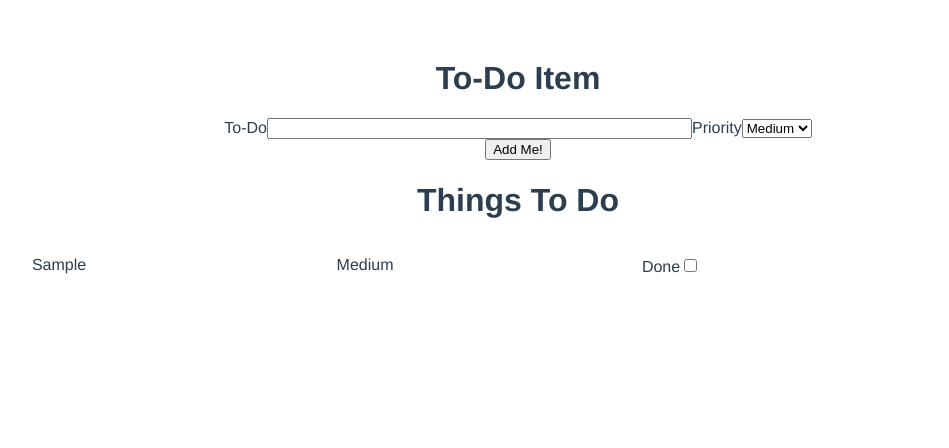
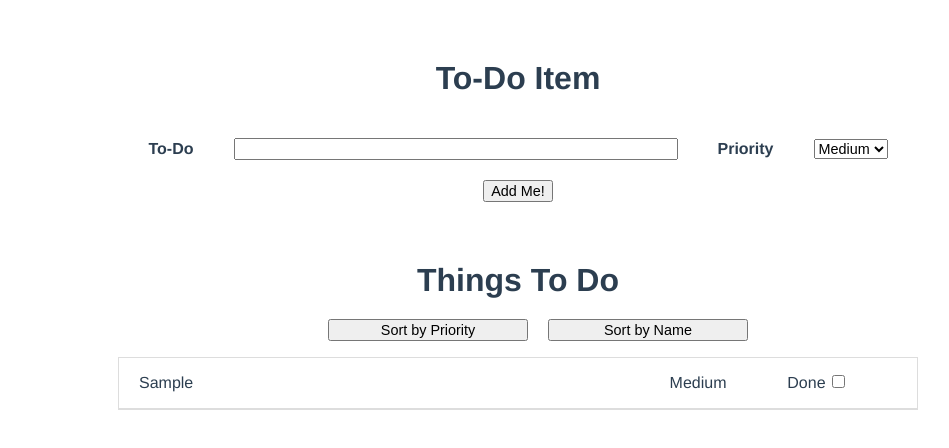
Before and after one commit to alex-stlrv/to-do-app, a Vue app: page / in a window 1280 px wide. Both pictures are taken after typing "Sample" into the empty fields and a click on the button "Add Me!". Shown: the top 448 px of the page, without its empty margins (122-1071 px from the left). Built offline with nearby package versions, Linux system fonts and the light colour scheme.

Commit message:
add simple css styles

```diff
--- a/src/App.vue
+++ b/src/App.vue
@@ -47,5 +47,7 @@ export default defineComponent({
   text-align: center;
   color: #2c3e50;
   margin-top: 60px;
+  height: 100%; /*setting this explicitly is important*/
+  width: 100%;
 }
 </style>
--- a/src/components/ToDoItem.vue
+++ b/src/components/ToDoItem.vue
@@ -53,4 +53,23 @@ export default defineComponent({
 
 <style scoped>
 
+form label {
+  margin: 20px;
+  font-weight: bold;
+}
+
+form input {
+  margin: 20px;
+  font-size: 0.9rem;
+}
+
+form select {
+  font-size: 0.9rem;
+  margin: 20px
+}
+
+button {
+  font-size: 0.9rem;
+}
+
 </style>>
--- a/src/components/ToDosList.vue
+++ b/src/components/ToDosList.vue
@@ -1,22 +1,30 @@
 <template>
-    <div>
+    <div class="list">
         <div v-if="activeItems.length">
             <h1>Things To Do</h1>
-            <ul v-for="item of activeItems" :key = "item">
-                <p>{{ item.name }}</p>
-                <p>{{ mappedPriority(item.priority) }}</p>
-                <p>
-                    <label>Done</label>
-                    <input type="checkbox" @click='moveItemToInactive(item.id)'>
-                </p>
+            <div class="sort">
+                <button>Sort by Priority</button>
+                <button>Sort by Name</button>
+            </div>
+            <ul>
+                <li v-for="item of activeItems" :key = "item">
+                    <p class="name">{{ item.name }}</p>
+                    <p class="priority">{{ mappedPriority(item.priority) }}</p>
+                    <p class="done">
+                        <label class="checkbox">Done</label>
+                        <input class="checkbox" type="checkbox" @click='moveItemToInactive(item.id)'>
+                    </p>
+                </li>
             </ul>
         </div>
         <div v-if="inactiveItems.length">
             <h1>Deeds Done</h1>
-                <ul v-for="item of inactiveItems" :key = "item">
-                <p>{{ item.name }}</p>
-                <p>{{ mappedPriority(item.priority) }}</p>
-                <p>Done</p>
+               <ul>
+                    <li v-for="item of inactiveItems" :key = "item">
+                        <p class="name">{{ item.name }}</p>
+                        <p class="priority">{{ mappedPriority(item.priority) }}</p>
+                        <p class="done">Done</p>
+                    </li>
             </ul>
         </div>
     </div>
@@ -53,15 +61,60 @@ export default defineComponent({
 </script>
 
 <style scoped>
-ul {
-display: flex; /*Targets each list containing the paragraphs*/
-padding: 0 20px;
-min-height: 50px;
+.list {
+    max-width: 800px;
+    margin: auto;
 }
 
-ul p {
-flex: 0 0 25%; /*This is the sweet sauce*/
+.sort {
+    display: flex; /*Targets each list containing the paragraphs*/
+    align-items: center;
+    max-width: 400px;
+    margin: auto;
 }
 
+.sort button {
+    flex: 0 0 50%;
+    margin: 0px 10px;
+    font-size: 0.9rem;
+}
+
+ul {
+    padding: 0;
+    border: 1px solid #ddd;
+}
+
+li {
+    display: grid;
+    grid-template-columns: 70% 15% 15%;
+    grid-template-areas: "name priority done";
+    padding: 0px 20px;
+    border-bottom: 1px solid #ddd;
+}
+
+.name {
+    grid-area: name;
+    text-align: left;
+}
+
+.priority {
+    grid-area: priority;
+    text-align: left;
+}
+
+.done {
+    grid-area: done;
+    text-align: left;
+}
+
+h1 {
+    margin-top: 60px;
+    margin-bottom: 20px;
+}
+
+.checkbox {
+    padding: 0px 2px;
+    margin: 0px 2px;
+}
 
 </style>
```
